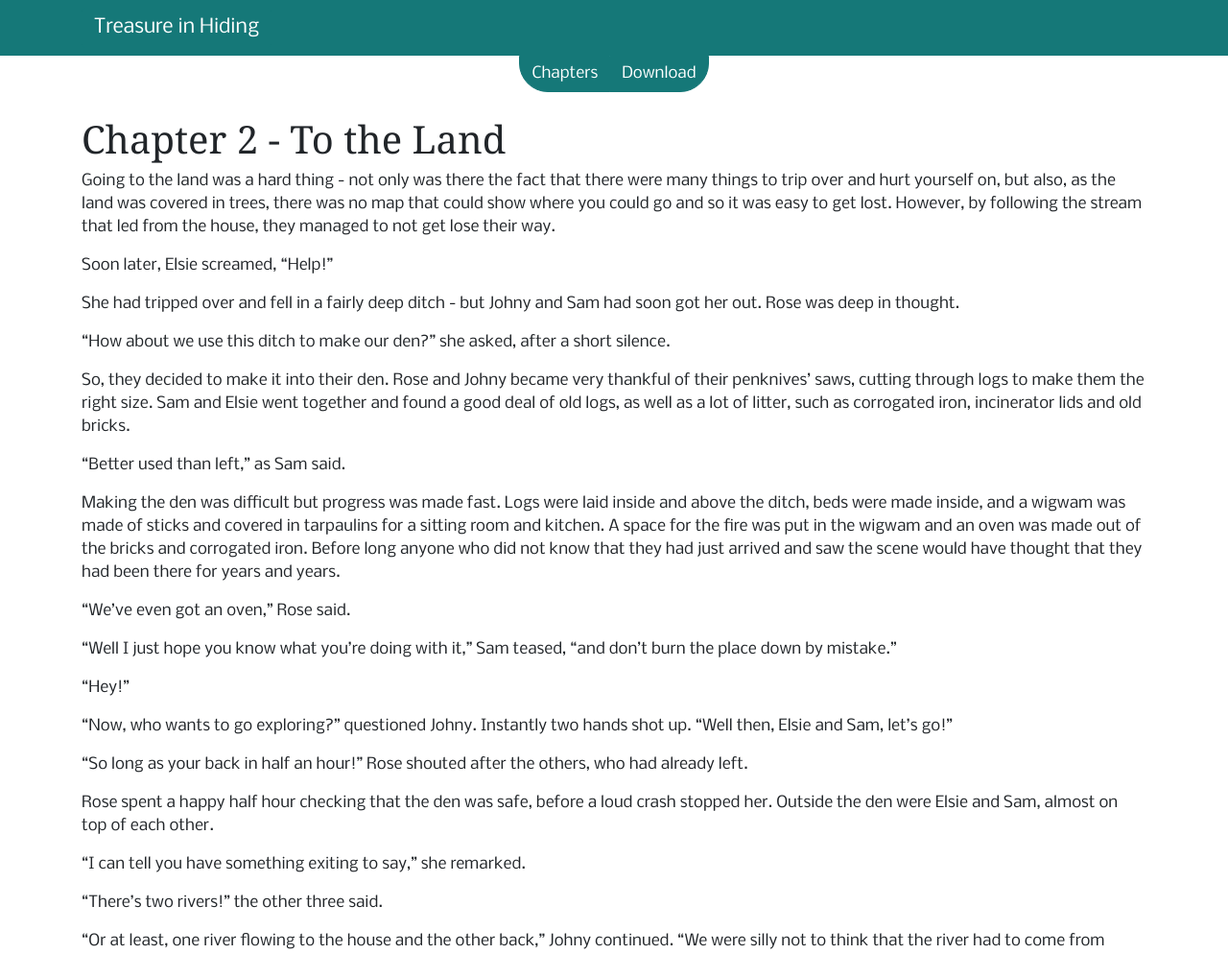
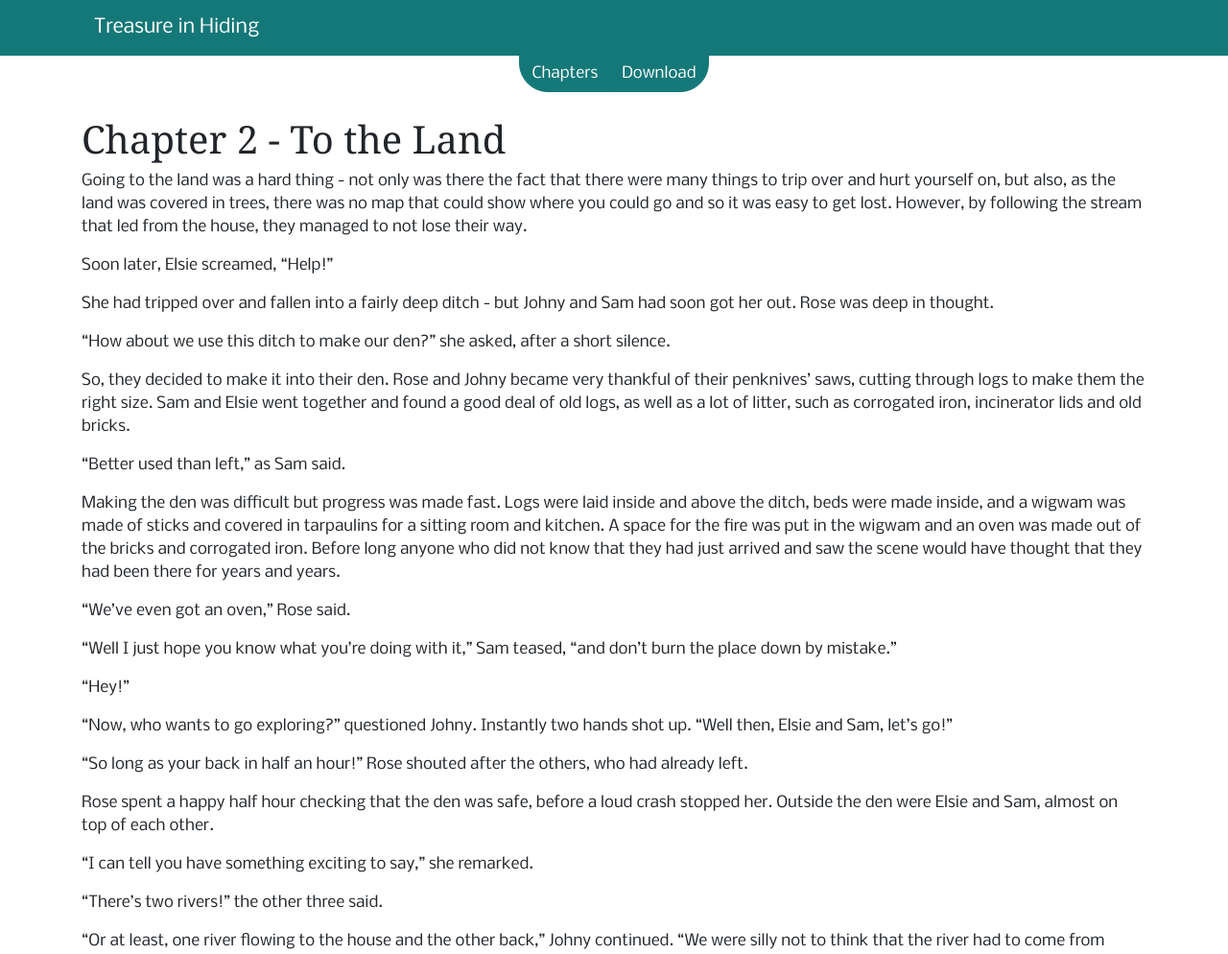
Before and after one commit to benjamin-wilkins/treasure-in-hiding, a Jekyll site: the page built from ch-2.md, in a window 1280 px wide and 1337 px high. Shown: the top 994 px of the window at 96% size. Built offline with Jekyll 4.4.1, drawn with Linux system fonts in a browser that asks for light colours; some web fonts are replaced; our own code applies the rules of GitHub Pages for plain Markdown files.

Commit message:
Chapter 2 edits

```diff
--- a/ch-2.md
+++ b/ch-2.md
@@ -1,10 +1,10 @@
 # Chapter 2 - To the Land
 
-Going to the land was a hard thing - not only was there the fact that there were many things to trip over and hurt yourself on, but also, as the land was covered in trees, there was no map that could show where you could go and so it was easy to get lost. However, by following the stream that led from the house, they managed to not get lose their way.
+Going to the land was a hard thing - not only was there the fact that there were many things to trip over and hurt yourself on, but also, as the land was covered in trees, there was no map that could show where you could go and so it was easy to get lost. However, by following the stream that led from the house, they managed to not lose their way.
 
 Soon later, Elsie screamed, "Help!"
 
-She had tripped over and fell in a fairly deep ditch - but Johny and Sam had soon got her out. Rose was deep in thought.
+She had tripped over and fallen into a fairly deep ditch - but Johny and Sam had soon got her out. Rose was deep in thought.
 
 "How about we use this ditch to make our den?" she asked, after a short silence.
 
@@ -26,7 +26,7 @@ Making the den was difficult but progress was made fast. Logs were laid inside a
 
 Rose spent a happy half hour checking that the den was safe, before a loud crash stopped her. Outside the den were Elsie and Sam, almost on top of each other.
 
-"I can tell you have something exiting to say," she remarked.
+"I can tell you have something exciting to say," she remarked.
 
 "There's two rivers!" the other three said.
 
```
